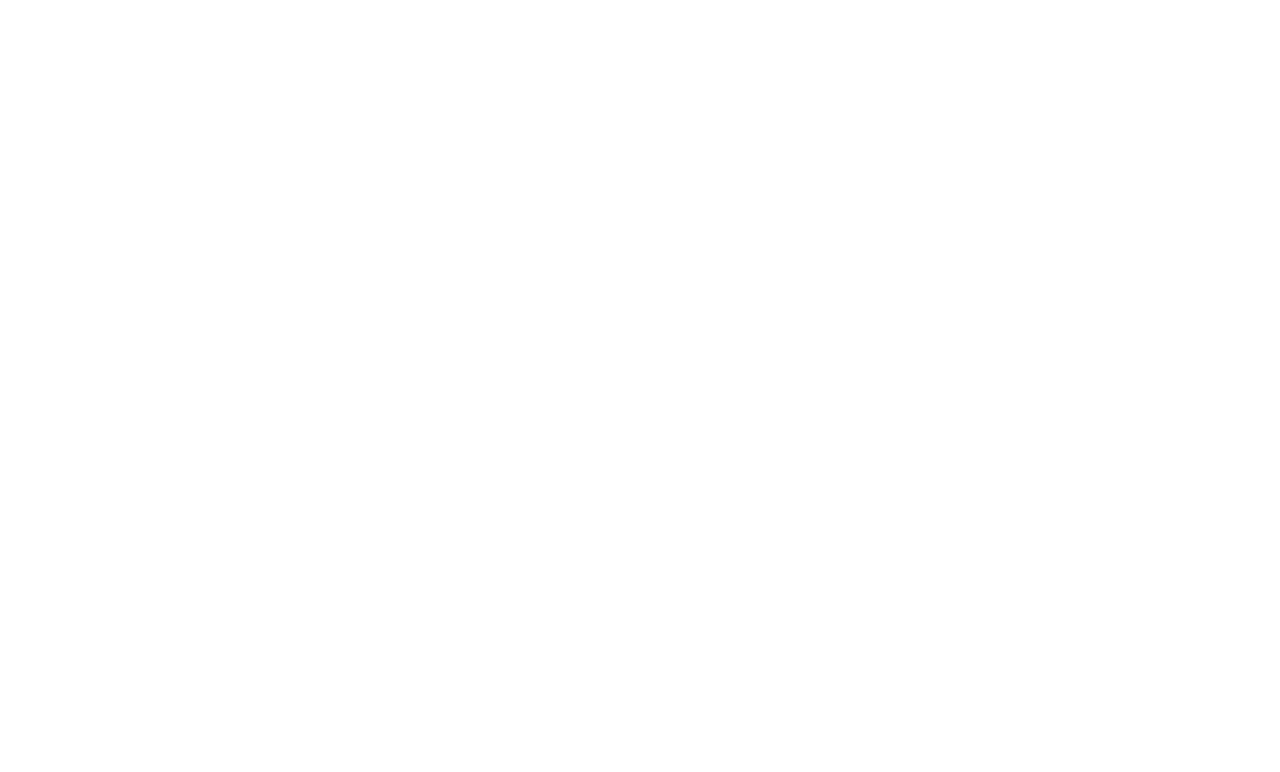
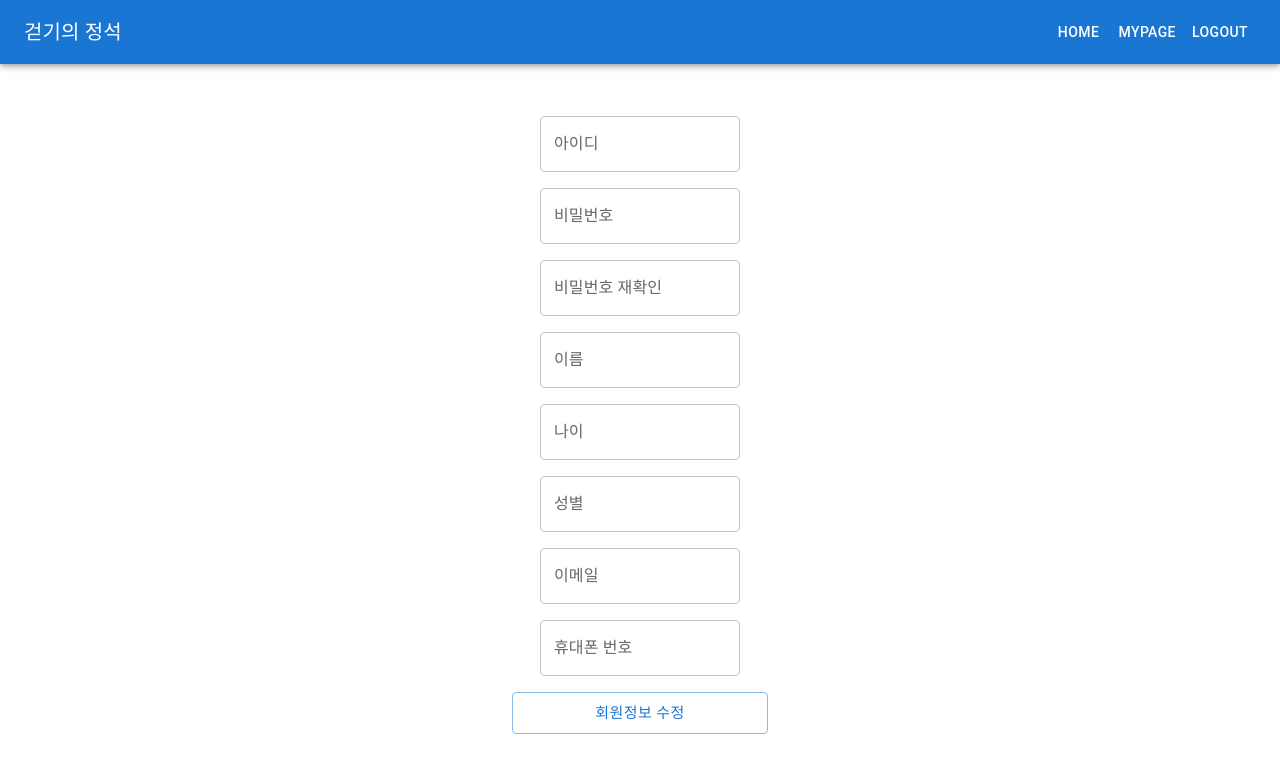
Before and after one commit to soominnn/The-Essence-Of-Walking-Front, a React (Create React App) app: page /editinfo in a window 1280 px wide. Before the commit this address had no page. Shown: the top 772 px of the page. Built offline with nearby package versions, Linux system fonts and the light colour scheme.

Commit message:
[221031] 회원탈퇴 버튼 수정

```diff
--- a/src/App.js
+++ b/src/App.js
@@ -5,6 +5,7 @@ import SignupPage from "./components/pages/SignupPage";
 import MainPage from "./components/pages/MainPage";
 import MyPage from "./components/pages/MyPage";
 import PastRecordComparePage from "./components/pages/PastRecordComparePage";
+import EditInformation from "./components/pages/EditInformation";
 
 function App() {
   return (
@@ -13,8 +14,9 @@ function App() {
         <Route path="/" element={<LoginPage/>}/>
         <Route path="/signup" element={<SignupPage/>}/>
         <Route path="/main" element={<MainPage/>}/>
-          <Route path="/mypage" element={<MyPage/>}/>
-          <Route path="/recordcompare" element={<PastRecordComparePage/>}/>
+        <Route path="/mypage" element={<MyPage/>}/>
+        <Route path="/recordcompare" element={<PastRecordComparePage/>}/>
+        <Route path="/editinfo" element={<EditInformation/>}/>
       </Routes>
     </div>
   );
--- /dev/null
+++ b/src/components/pages/EditInformation.js
@@ -0,0 +1,101 @@
+import React, {useState} from "react";
+import TextInput from "../atoms/TextInput";
+import {Box} from "@mui/material";
+import OutlinedButton from "../atoms/OutlinedButton";
+import {useNavigate} from "react-router-dom";
+import DrawerAppBar from "../atoms/DrawerAppBar";
+function EditInformation(){
+    const navigate = useNavigate();
+
+    //회원가입 정보
+    const [signupInfo, setSignupInfo] = useState({
+        userid: "",
+        password: "",
+        name: "",
+        age: "",
+        gender: "",
+        email: "",
+        phone: "",
+    });
+
+    //순서대로 id, 비밀번호, 비밀번호 재확인, 이름, 전화번호 변화 감지
+    const idOnChange = (e) => {
+        setSignupInfo({ ...signupInfo, userid: e.target.value });
+    };
+    const passwordOnChange = (e) => {
+        setSignupInfo({ ...signupInfo, password: e.target.value });
+    };
+    // const passwordCheckOnChange = (e) => {
+    //     setSignupInfo({ ...signupInfo, passwordCheck: e.target.value });
+    // };
+    const nameOnChange = (e) => {
+        setSignupInfo({ ...signupInfo, name: e.target.value });
+    };
+    const ageOnChange = (e) => {
+        setSignupInfo({ ...signupInfo, age: e.target.value });
+    };
+    const genderOnChange = (e) => {
+        setSignupInfo({ ...signupInfo, gender: e.target.value });
+    };
+    const emailOnChange = (e) => {
+        setSignupInfo({ ...signupInfo, email: e.target.value });
+    };
+    const phoneNumberOnChange = (e) => {
+        setSignupInfo({ ...signupInfo, phone: e.target.value });
+    };
+
+    //엔터 누르면 회원가입 버튼 누른것과 같은 기능
+    const onKeyDown = (e) => {
+        if (e.key === "Enter") {
+            e.preventDefault();
+        }
+    };
+
+    const editInfoButtonClick = () => {
+        alert("회원정보가 수정되었습니다.");
+        navigate('/mypage')
+    }
+
+    return(
+        <div>
+            <DrawerAppBar/>
+            <Box
+                component="form"
+                sx={{
+                    '& .MuiTextField-root': { m: 1, width: '25ch' },
+                    '& button': { m: 1, width: '30ch' },
+                }}
+                noValidate
+                autoComplete="off"
+            >
+                <div>
+                    <TextInput label={"아이디"} onChange={idOnChange} onKeyDown={onKeyDown}/>
+                </div>
+                <div>
+                    <TextInput label={"비밀번호"} type={"password"} onChange={passwordOnChange} onKeyDown={onKeyDown}/>
+                </div>
+                <div>
+                    <TextInput label={"비밀번호 재확인"} type={"password"} onKeyDown={onKeyDown}/>
+                </div>
+                <div>
+                    <TextInput label={"이름"} onChange={nameOnChange} onKeyDown={onKeyDown}/>
+                </div>
+                <div>
+                    <TextInput label={"나이"} type={"number"} onChange={ageOnChange} onKeyDown={onKeyDown}/>
+                </div>
+                <div>
+                    <TextInput label={"성별"} onChange={genderOnChange} onKeyDown={onKeyDown}/>
+                </div>
+                <div>
+                    <TextInput label={"이메일"} onChange={emailOnChange} onKeyDown={onKeyDown}/>
+                </div>
+                <div>
+                    <TextInput label={"휴대폰 번호"} onChange={phoneNumberOnChange} onKeyDown={onKeyDown}/>
+                </div>
+                <OutlinedButton content={"회원정보 수정"} onClick ={editInfoButtonClick}/>
+            </Box>
+        </div>
+    );
+}
+
+export default EditInformation;
--- a/src/components/pages/MyPage.js
+++ b/src/components/pages/MyPage.js
@@ -6,6 +6,12 @@ import {useNavigate} from "react-router-dom";
 
 function MyPage(){
     const navigate = useNavigate();
+    const removeInfo = () => {
+        if (window.confirm('정말 탈퇴하시겠습니까?')){
+        //    탈퇴 API 넣기
+            navigate('/');
+        }
+    }
     return(
         <div>
             <DrawerAppBar/>
@@ -22,10 +28,10 @@ function MyPage(){
                     <OutlinedButton content={'과거 데이터 비교'} onClick={() => navigate('/recordcompare')}/>
                 </div>
                 <div>
-                    <OutlinedButton content={'내 정보 수정'}/>
+                    <OutlinedButton content={'내 정보 수정'} onClick={() => navigate('/editinfo')}/>
                 </div>
                 <div>
-                    <OutlinedButton content={'회원 탈퇴'}/>
+                    <OutlinedButton content={'회원 탈퇴'} onClick={removeInfo}/>
                 </div>
             </Box>
         </div>
```
